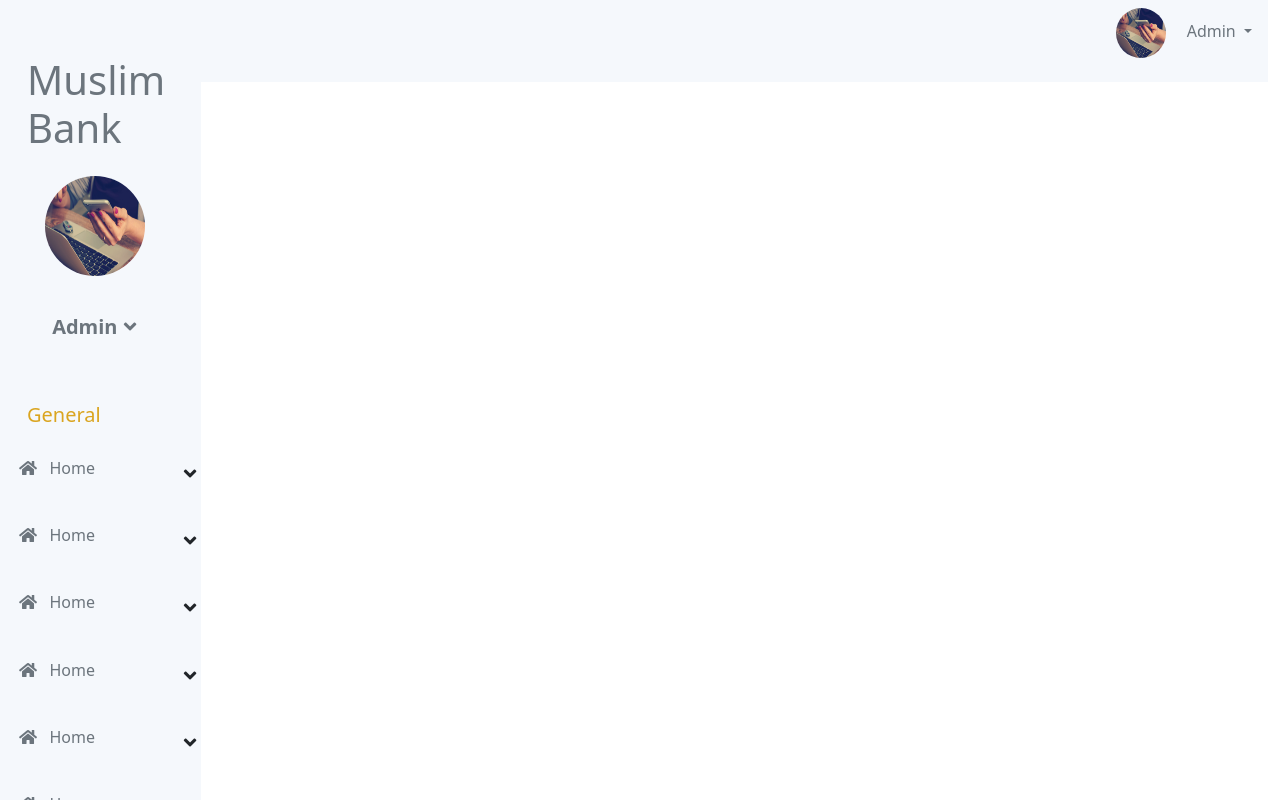
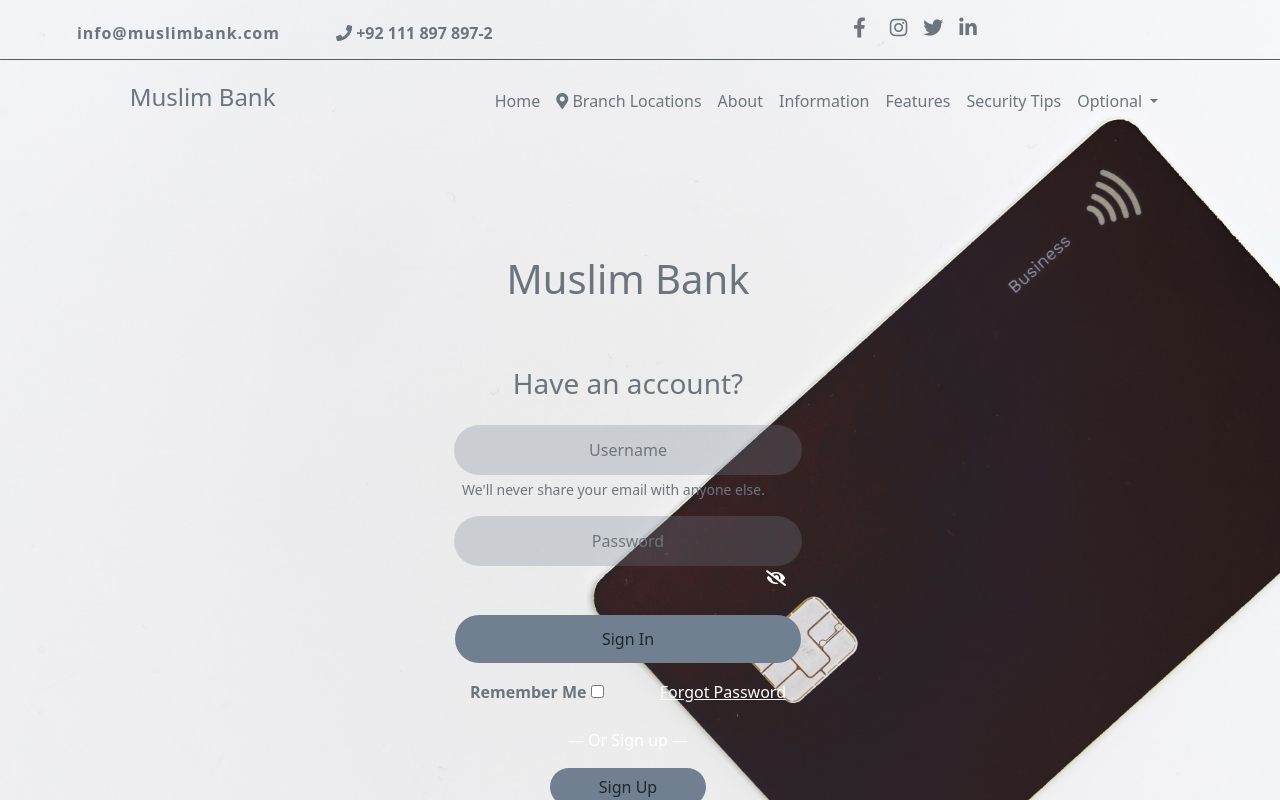
Before and after one commit to madyanshaikh/Online-Banking, an Angular app: page /login-form in a window 1280 px wide. Shown: the top 800 px of the page. Built offline with nearby package versions, Linux system fonts and the light colour scheme.

Commit message:
Hello
Hello

```diff
--- a/angular.json
+++ b/angular.json
@@ -1,5 +1,8 @@
 {
   "$schema": "./node_modules/@angular/cli/lib/config/schema.json",
+  "cli": {
+    "analytics": false
+  },
   "version": 1,
   "newProjectRoot": "projects",
   "projects": {
--- a/src/app/admin-dashboard/admin-dashboard.component.html
+++ b/src/app/admin-dashboard/admin-dashboard.component.html
@@ -69,7 +69,7 @@
             </div>
             <div class="col-md-2 pt-4 flip">
                 <span type="span" class="navbar-toggler fas fa-angle-down btn-toggle1" data-toggle="collapse"
-                    data-target="#dashboardmenu1"></span>
+                    data-target="#dashboardmenu1" (click)="rotate()" [@rotatedState]='state'></span>
 
 
             </div>
--- a/src/app/app.component.html
+++ b/src/app/app.component.html
@@ -1,2 +1,2 @@
-<app-admin-dashboard></app-admin-dashboard>
-<!-- <router-outlet></router-outlet> -->
+<!-- <app-admin-dashboard></app-admin-dashboard>     -->
+<router-outlet></router-outlet>
--- a/src/app/login-form/login-form.component.css
+++ b/src/app/login-form/login-form.component.css
@@ -1,10 +1,12 @@
 .image {
   background-image: url(../../assets/images/3.jpg);
   background-size: cover;
+  /* height: 100vh !important; */
 }
 
 .main-div {
   height: 100% !important;
+  min-height: 122vh !important;
 }
 
 #btn-1 {
```
